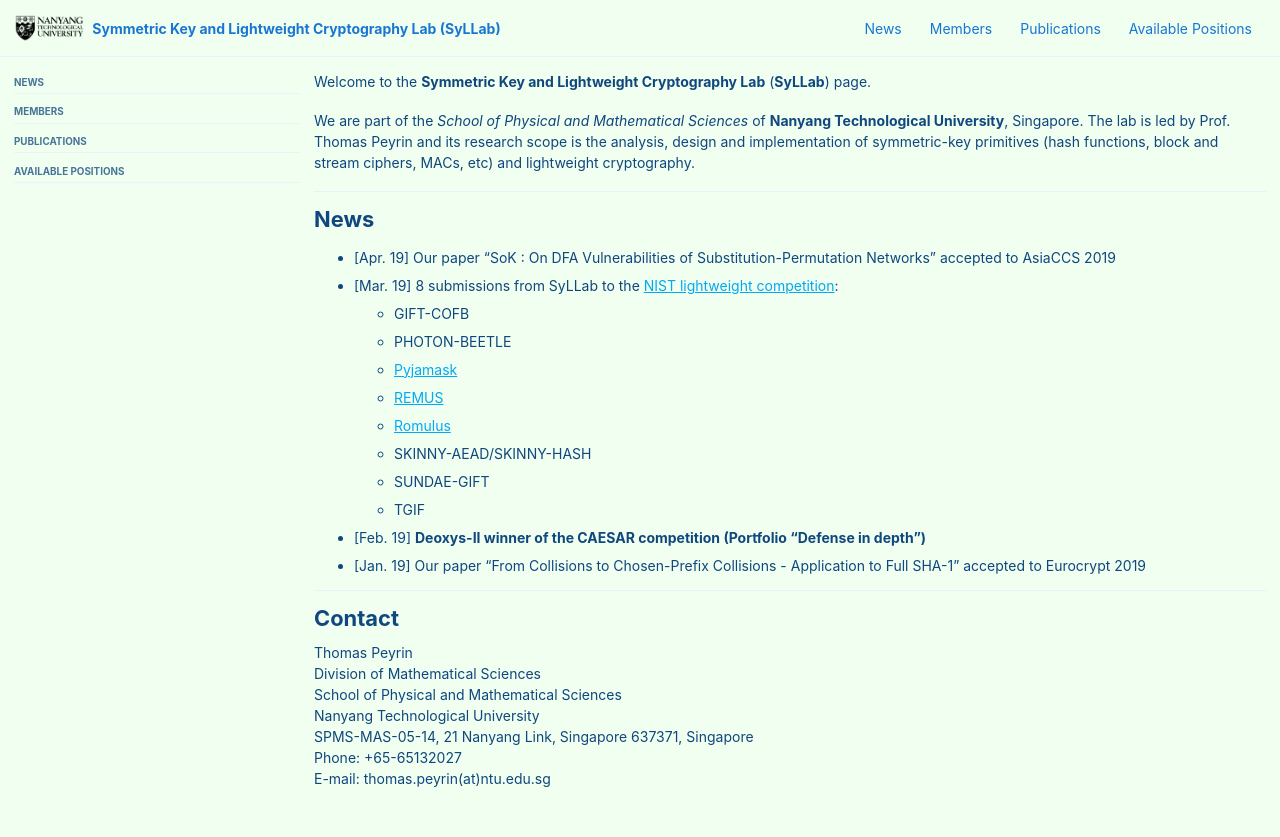
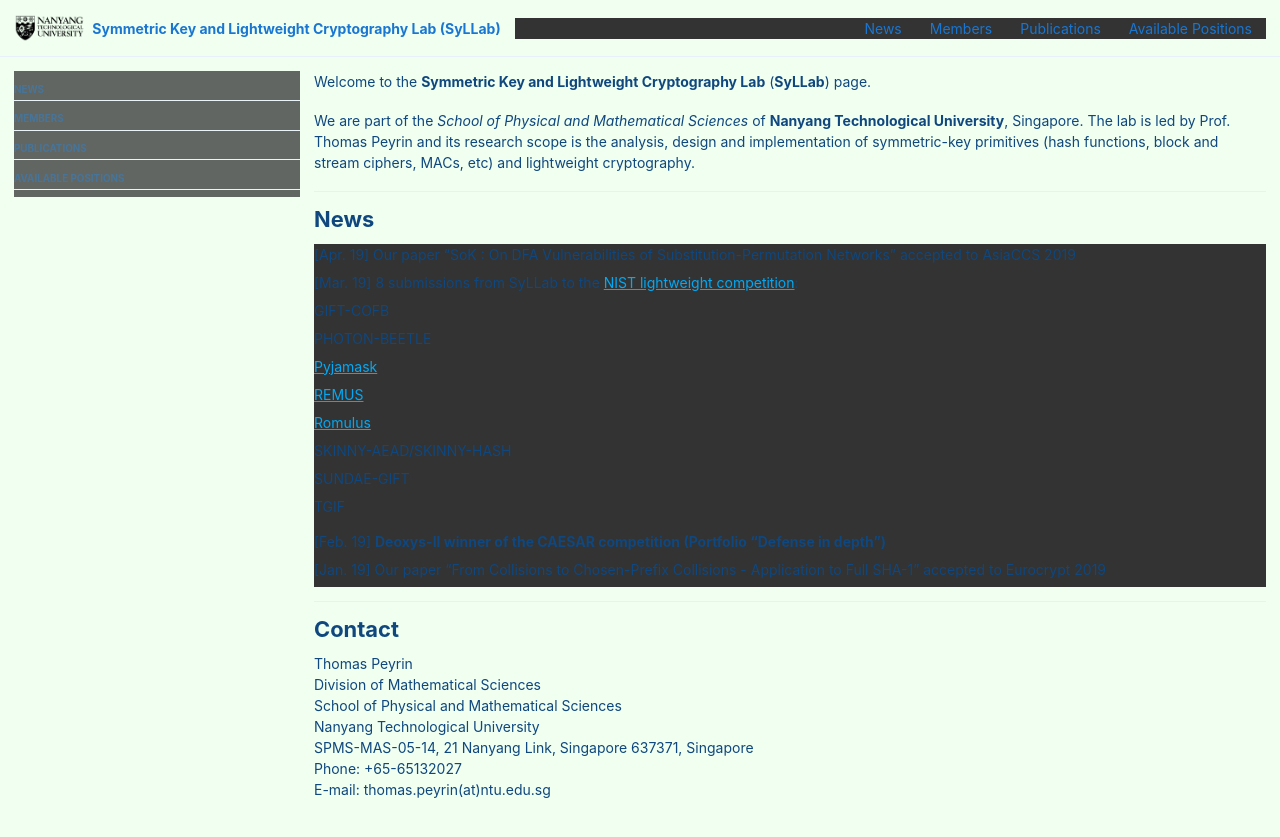
Before and after one commit to thomaspeyrin/web, a Jekyll site: the page built from index.md, in a window 1280 px wide and 900 px high. Shown: the top 837 px of the window. Built offline with Jekyll 4.4.1, drawn with Linux system fonts in a browser that asks for light colours; cached includes are drawn as plain includes; nearby versions of some CDN libraries.

Commit message:
Update main.scss

```diff
--- a/assets/css/main.scss
+++ b/assets/css/main.scss
@@ -20,3 +20,11 @@ html {
     font-size: 14px; // change to whatever
   }
 }
+
+ul {
+  list-style-type: none;
+  margin: 0;
+  padding: 0;
+  overflow: hidden;
+  background-color: #333333;
+}
```
